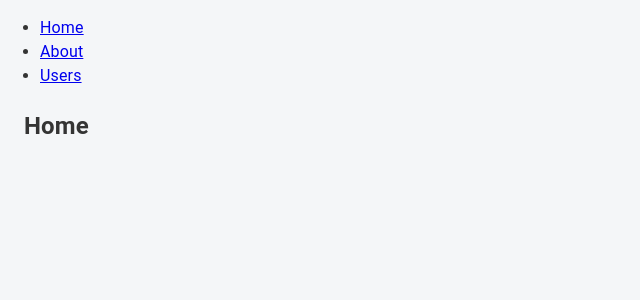
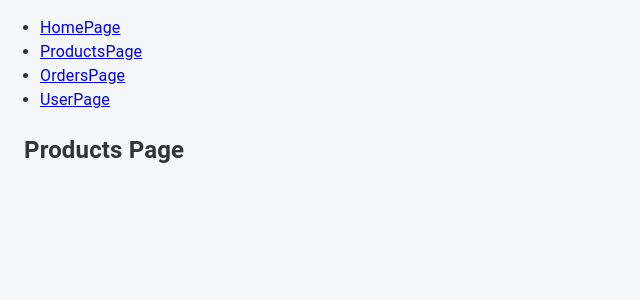
Before and after one commit to MirzaolimTuhtasinov/burak-react, a React (Create React App) app: page /products in a window 1280 px wide. Shown: the top 300 px of the page, without its empty margins (0-640 px from the left). Built offline with nearby package versions, Linux system fonts and the light colour scheme.

Commit message:
fix: develop burak screen based components

```diff
--- a/src/app/App.tsx
+++ b/src/app/App.tsx
@@ -2,8 +2,10 @@
 import "../css/app.css";
 import { Box, Button, Container, Stack, Typography } from "@mui/material";
 import { Link, Route, Switch } from "react-router-dom";
-import { About } from "./screens/About";
-import { Users } from "./screens/Users";
+import { HomePage } from "./screens/homePage";
+import { ProductsPage } from "./screens/productsPage";
+import { OrdersPage } from "./screens/ordersPage";
+import { UserPage } from "./screens/userPage";
 
 function App() {
   return (
@@ -11,34 +13,37 @@
         <nav>
           <ul>
             <li>
-              <Link to="/">Home</Link>
+              <Link to="/">HomePage</Link>
             </li>
             <li>
-              <Link to="/about">About</Link>
+              <Link to="/products">ProductsPage</Link>
             </li>
             <li>
-              <Link to="/users">Users</Link>
+              <Link to="/orders">OrdersPage</Link>
             </li>
+            <li>
+              <Link to="/member-page">UserPage</Link>
+            </li>
+
           </ul>
         </nav>
 
         <Switch>
-          <Route path="/about">
-            <About />
+          <Route path="/products">
+            <ProductsPage />
           </Route>
-          <Route path="/users">
-            <Users />
+          <Route path="/orders">
+            <OrdersPage />
+          </Route>
+          <Route path="/member-page">
+            <UserPage />
           </Route>
           <Route path="/">
-            <Home />
+            <HomePage />
           </Route>
         </Switch>
       </div>
   );
 }
 
- function Home() {
-  return <Container><h2>Home</h2></Container>;
-}
-
 export default App;
--- a/src/app/screens/About.tsx
+++ /dev/null
@@ -1,5 +0,0 @@
-import { Container } from "@mui/material";
-
-export function About() {
-  return <Container><h2>About</h2></Container>;
-}
--- a/src/app/screens/Users.tsx
+++ /dev/null
@@ -1,5 +0,0 @@
-import { Container } from "@mui/material";
-
-export function Users() {
-  return <Container><h2>Users</h2></Container>;
-}
--- /dev/null
+++ b/src/app/screens/helpPage/index.tsx
@@ -0,0 +1,5 @@
+import { Container } from "@mui/material";
+
+export function HelpPage() {
+  return <Container><h2>Help Page</h2></Container>;
+};
--- /dev/null
+++ b/src/app/screens/homePage/index.tsx
@@ -0,0 +1,5 @@
+import { Container } from "@mui/material";
+
+export function HomePage() {
+  return <Container><h2>Home Page</h2></Container>;
+};
--- /dev/null
+++ b/src/app/screens/ordersPage/index.tsx
@@ -0,0 +1,5 @@
+import { Container } from "@mui/material";
+
+export function OrdersPage() {
+  return <Container><h2>Orders Page</h2></Container>;
+};
--- /dev/null
+++ b/src/app/screens/productsPage/index.tsx
@@ -0,0 +1,5 @@
+import { Container } from "@mui/material";
+
+export function ProductsPage() {
+  return <Container><h2>Products Page</h2></Container>;
+};
--- /dev/null
+++ b/src/app/screens/userPage/index.tsx
@@ -0,0 +1,5 @@
+import { Container } from "@mui/material";
+
+export function UserPage() {
+  return <Container><h2>User Page</h2></Container>;
+};
```
